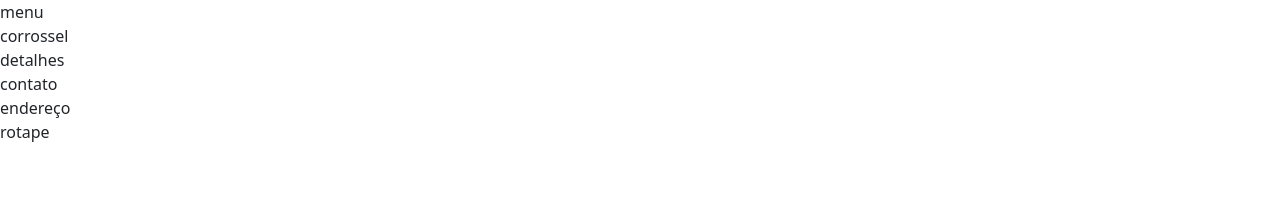
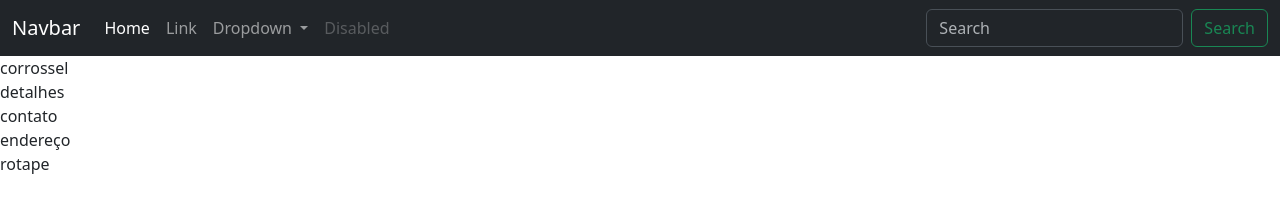
Before and after one commit to Luan3037/Landing-page-fs13, a plain HTML site: page index.html in a window 1280 px wide. Drawn offline with nearby package versions, Linux system fonts and the light colour scheme.

Commit message:
adicionado navbar

```diff
--- a/index.html
+++ b/index.html
@@ -11,9 +11,42 @@
     <link rel="stylesheet" href="css/custom.css">
 </head>
 <body>
-    <nav>
-        menu
-    </nav>
+    <nav class="navbar navbar-expand-lg bg-dark" data-bs-theme="dark">
+        <div class="container-fluid">
+          <a class="navbar-brand" href="#">Navbar</a>
+          <button class="navbar-toggler" type="button" data-bs-toggle="collapse" data-bs-target="#navbarSupportedContent" aria-controls="navbarSupportedContent" aria-expanded="false" aria-label="Toggle navigation">
+            <span class="navbar-toggler-icon"></span>
+          </button>
+          <div class="collapse navbar-collapse" id="navbarSupportedContent">
+            <ul class="navbar-nav me-auto mb-2 mb-lg-0">
+              <li class="nav-item">
+                <a class="nav-link active" aria-current="page" href="#">Home</a>
+              </li>
+              <li class="nav-item">
+                <a class="nav-link" href="#">Link</a>
+              </li>
+              <li class="nav-item dropdown">
+                <a class="nav-link dropdown-toggle" href="#" role="button" data-bs-toggle="dropdown" aria-expanded="false">
+                  Dropdown
+                </a>
+                <ul class="dropdown-menu">
+                  <li><a class="dropdown-item" href="#">Action</a></li>
+                  <li><a class="dropdown-item" href="#">Another action</a></li>
+                  <li><hr class="dropdown-divider"></li>
+                  <li><a class="dropdown-item" href="#">Something else here</a></li>
+                </ul>
+              </li>
+              <li class="nav-item">
+                <a class="nav-link disabled">Disabled</a>
+              </li>
+            </ul>
+            <form class="d-flex" role="search">
+              <input class="form-control me-2" type="search" placeholder="Search" aria-label="Search">
+              <button class="btn btn-outline-success" type="submit">Search</button>
+            </form>
+          </div>
+        </div>
+      </nav>
 
     <header>
         corrossel
```
